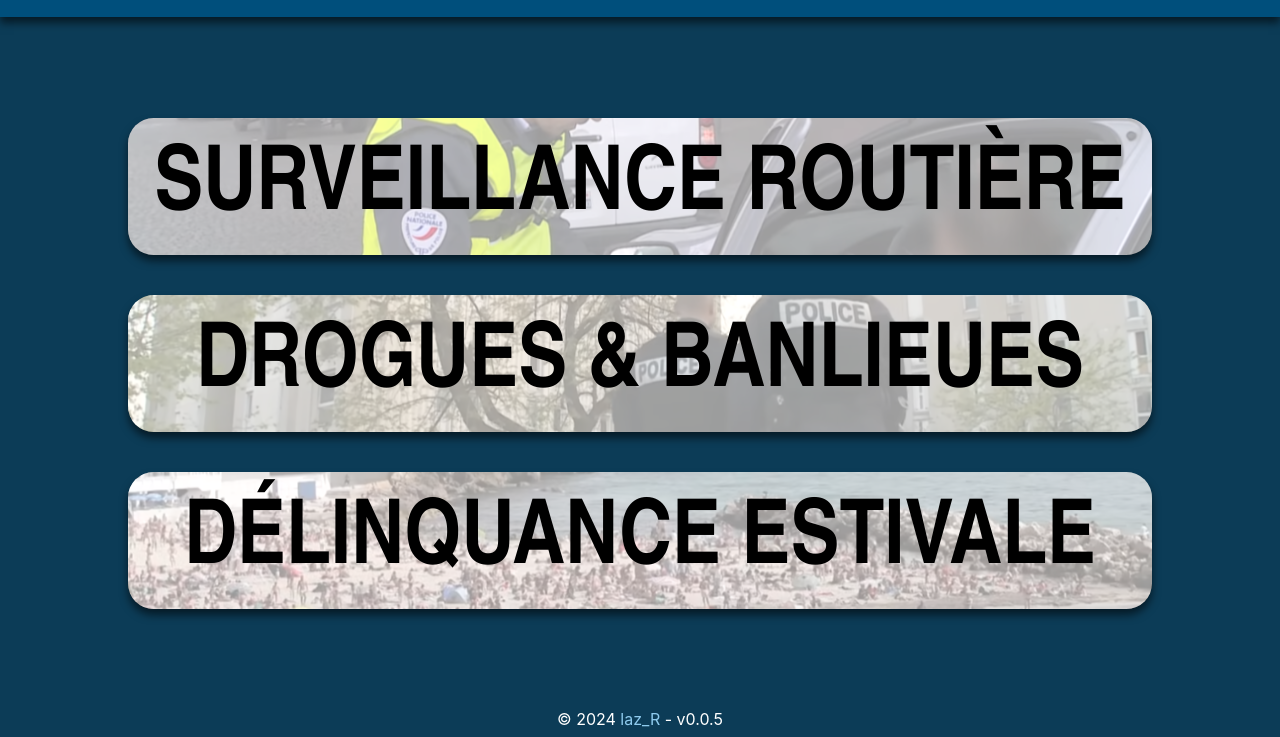
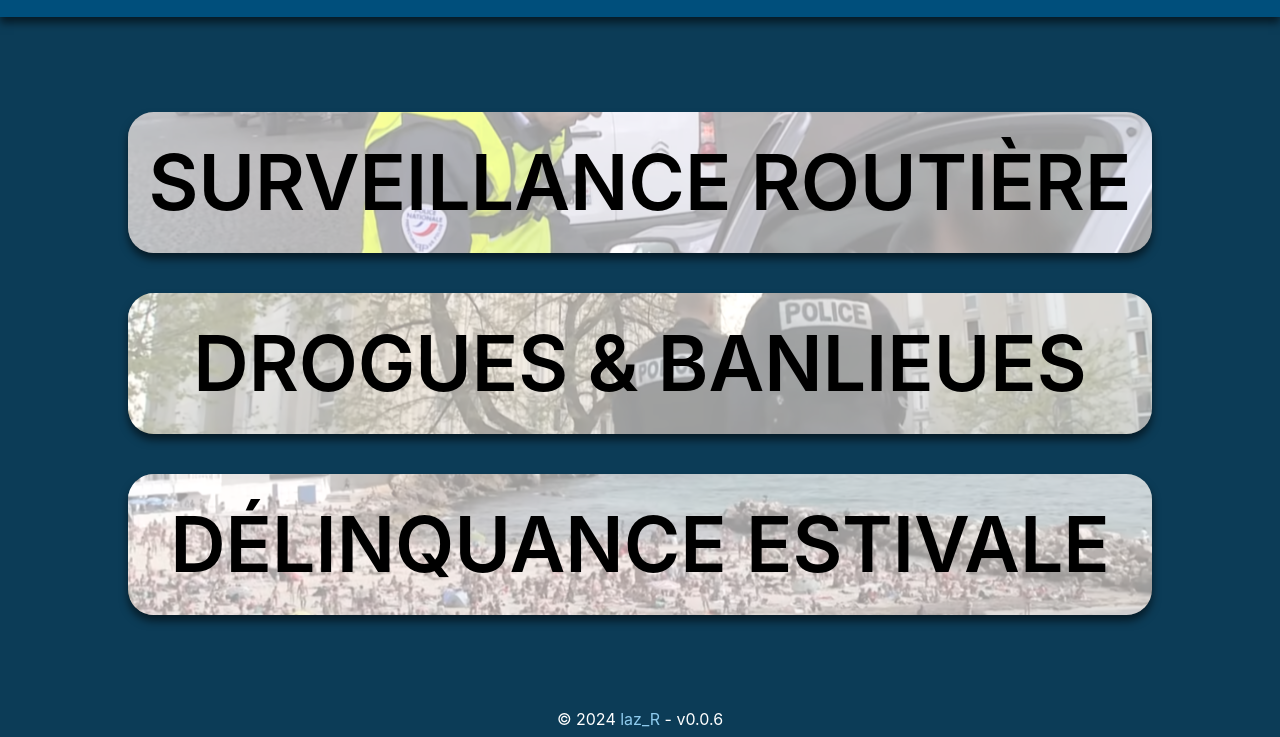
Before and after one commit to LAZ-R/bingo-dev, a website with bundled scripts: page index.html in a window 1280 px wide. Shown: the part 63-800 px from the top of the page. Built offline with nearby package versions, Linux system fonts and the light colour scheme; files whose address does not match are found by name; a web font is replaced by a local one.

Commit message:
v 0.0.6 : ajout cases + fix typo boutons

```diff
--- a/css/style.css
+++ b/css/style.css
@@ -339,9 +339,10 @@ input:checked + .slider:before {
 
             & span {
                 color: black;
-                font-family: "gendarmerie";
+                /* font-family: "gendarmerie"; */
                 text-transform: uppercase;
-                font-size: 7dvw;
+                font-size: 6dvw;
+                font-weight: 600;
                 background-color: #ffffff98;
                 padding: 3dvh 0;
                 width: 100%;
--- a/js/data.js
+++ b/js/data.js
@@ -26,7 +26,7 @@ export const BLOCS = [
     categories: [ 1, 2, 3 ]
   },
   {
-    label: `"Le chat et la souris"`,
+    label: `"Au chat et à la souris"`,
     fontSize: `3.8dvw`,
     categories: [ 1, 2, 3 ]
   },
@@ -76,8 +76,8 @@ export const BLOCS = [
     categories: [ 2, 3 ]
   },
   {
-    label: `"Prennent tous les risques"`,
-    fontSize: `3.2dvw`,
+    label: `"Tous les risques"`,
+    fontSize: `3.4dvw`,
     categories: [ 1, 2, 3 ]
   },
   {
@@ -91,7 +91,7 @@ export const BLOCS = [
     categories: [ 1, 3 ]
   },
   {
-    label: `"On peut pas s'arranger ?"`,
+    label: `Tentative de négociation`,
     fontSize: `3.2dvw`,
     categories: [ 1, 3 ]
   },
@@ -127,7 +127,7 @@ export const BLOCS = [
   },
   {
     label: `"Le / la plus ... de France"`,
-    fontSize: `3.4dvw`,
+    fontSize: `3dvw`,
     categories: [ 1, 2, 3 ]
   },
   {
@@ -197,7 +197,7 @@ export const BLOCS = [
   },
   {
     label: `Grand excès de vitesse`,
-    fontSize: `3.6dvw`,
+    fontSize: `3.4dvw`,
     categories: [ 1 ]
   },
   {
@@ -207,16 +207,31 @@ export const BLOCS = [
   },
   {
     label: `"Sur le qui-vive"`,
-    fontSize: `4dvw`,
+    fontSize: `3.6dvw`,
     categories: [ 1, 2, 3 ]
   },
   {
     label: `"Les Anges gardiens de l'autoroute"`,
-    fontSize: `3.2dvw`,
+    fontSize: `3dvw`,
     categories: [ 1, 3 ]
   },
   {
     label: `"N'en est pas à son coup d'essai"`,
+    fontSize: `3.2dvw`,
+    categories: [ 1, 2, 3 ]
+  },
+  {
+    label: `"Unité d'élite"`,
+    fontSize: `3.8dvw`,
+    categories: [ 2 ]
+  },
+  {
+    label: `"Bande organisée"`,
+    fontSize: `3.2dvw`,
+    categories: [ 2, 3 ]
+  },
+  {
+    label: `"Voiture banalisée"`,
     fontSize: `3.2dvw`,
     categories: [ 1, 2, 3 ]
   },
--- a/properties.js
+++ b/properties.js
@@ -1,3 +1,3 @@
 export const APP_NAME = 'BINGO';
-export const APP_VERSION = '0.0.5'; // v 0.0.5 : ajout cases + fix logo + catégorisation data
+export const APP_VERSION = '0.0.6'; // v 0.0.6 : ajout cases + fix typo boutons
 export const APP_SHORT_NAME = `bingodev001`;
--- a/sw.js
+++ b/sw.js
@@ -25,4 +25,4 @@ self.addEventListener('fetch', function(e) {
   );
 });
 
-const version = '0.0.5';
+const version = '0.0.6';
```
